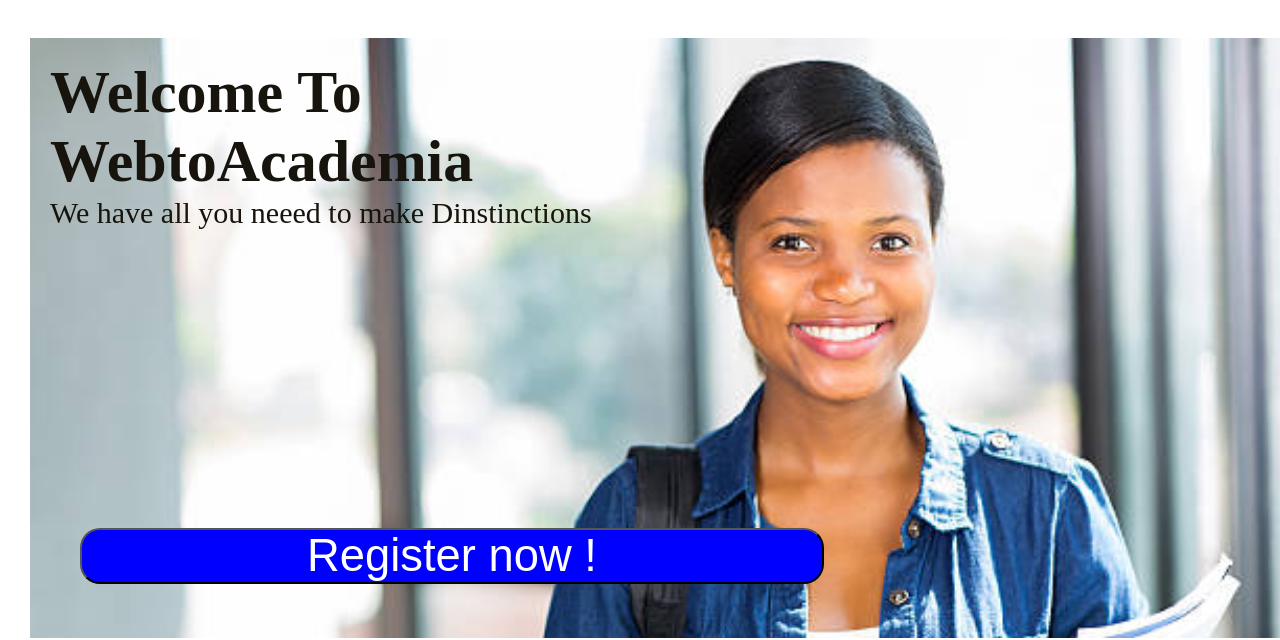
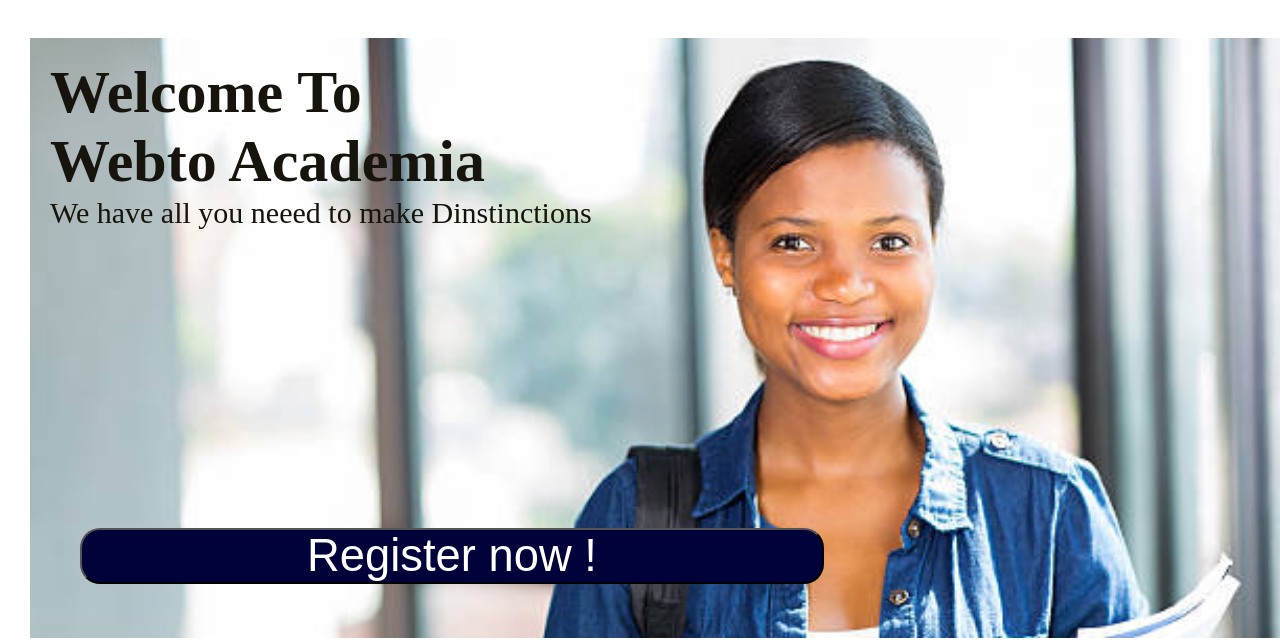
Before and after one commit to DIDICO-Tech/Webto-Academia, a plain HTML site: page index.html in a window 1280 px wide. Shown: the part 160-800 px from the top of the page. Drawn offline with nearby package versions, Linux system fonts and the light colour scheme.

Commit message:
changed the button color on the cover slide in index.html

```diff
--- a/index.css
+++ b/index.css
@@ -251,7 +251,7 @@ ul li:hover ul.dropdown {
 .btnwelcome {
     width: 60%;
 
-    background: rgb(23, 23, 71);
+    background: rgb(2, 2, 52);
 
     outline: none;
     border-radius: 20px;
@@ -442,7 +442,7 @@ ol {
 .btnwelcome {
     width: 60%;
 
-    background: blue;
+    background: rgb(2, 2, 58);
 
     outline: none;
     border-radius: 20px;
--- a/index.html
+++ b/index.html
@@ -81,7 +81,7 @@
     <div class="cover">
         <div class="welcome">
             <h1>Welcome To</h1>
-            <h1>WebtoAcademia</h1>
+            <h1>Webto Academia</h1>
             <p>We have all you neeed to make Dinstinctions</p>
         </div>
         <div class="welcome">
```
